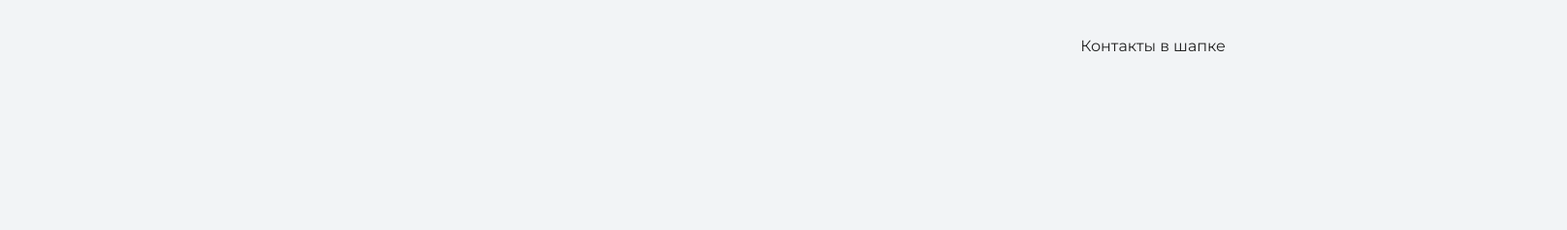
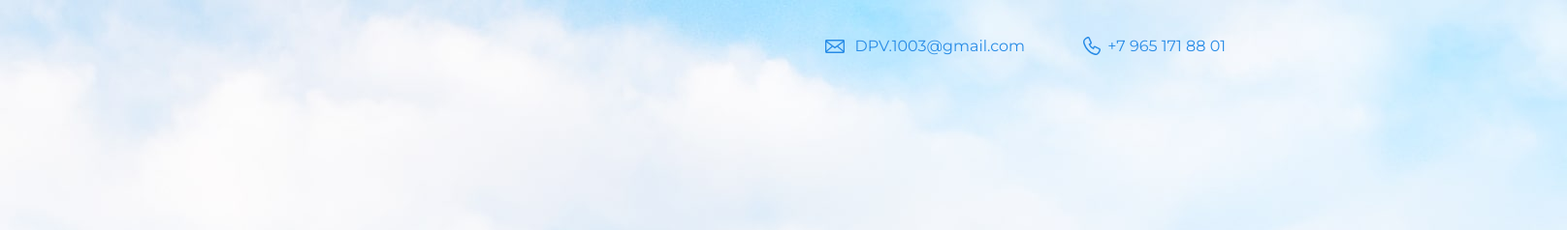
Before and after one commit to dmitrypeskow/my-site, a plain HTML site: page index.html in a window 1280 px wide. Shown: the top 238 px of the page at 97% size, 1616 px wide, since content can reach past the window. Drawn offline with nearby package versions, Linux system fonts and the light colour scheme.

Commit message:
Визуальные изменения

```diff
--- a/index.html
+++ b/index.html
@@ -9,7 +9,10 @@
 
   <body>
     <header class="page-header">
-     <div class ="container"> Контакты в шапке </div>
+     <div class ="container">
+       <a class="header-email" href="mailto:DPV.1003@gmail.com">DPV.1003@gmail.com</a>
+       <a class="header-phone" href="tel:+79651718801">+7 965 171 88 01</a>
+     </div>
     </header>
 
     <section class="hero-image">
@@ -22,6 +25,9 @@
     <section class="intro">
       <div class = "container">
        <h2 class="subheading">Давайте познакомимся</h2>
+       <figure class="user-image">
+         <img src="img/j.png" alt="Моя фотография">
+       </figure>
         <h3>Пара слов о себе</h3>
         <p>Я UX/UI дизайнер
 
@@ -53,8 +59,8 @@
 
     <footer class="page-footer">
       <div class ="container">
-        email: DPV.1003@gmail.com
-        ТЕЛ: +7 (965) 171 88 01
+        <a class="footer-email" href="mailto:DPV.1003@gmail.com">DPV.1003@gmail.com</a>
+        <a class="footer-phone" href="tel:+79651718801">+7 965 171 88 01</a>
       </div>
 
     </footer>
```
Also changed, not shown: files/project.jpg (added), files/user.jpg (added), img/hero-bg.jpg (added), img/icon-css.svg (added), img/icon-email-footer.svg (added), img/icon-email-header.svg (added), img/icon-html.svg (added), img/icon-phone-footer.svg (added), img/icon-phone-header.svg (added), img/j.png (added).
